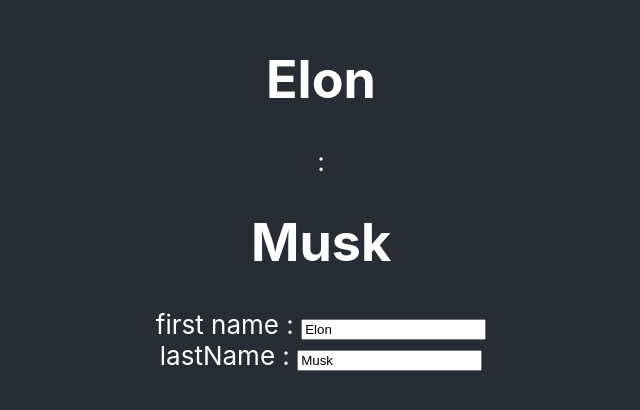
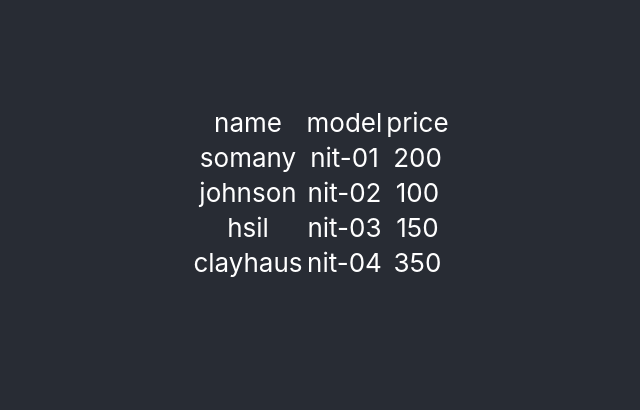
Before and after one commit to Kim-React/ReactTrnApp, a React (Create React App) app in the folder reacttrainapp/: page / in a window 1280 px wide. Shown: the part 208-618 px from the top of the page, without its empty margins (319-959 px from the left). Built offline with nearby package versions, Linux system fonts and the light colour scheme.

Commit message:
21useStateArraytilesstage1

```diff
--- a/reacttrainapp/src/App.js
+++ b/reacttrainapp/src/App.js
@@ -6,12 +6,13 @@
 import { Counter } from './Components/Counter';
 import HookCounterTwo from './Components/HookCounterTwo';
 import User from './Components/User';
+import Tilesf from './Components/Tilesf';
 
 function App() {
   return (
     <div className="App">
       <header className="App-header">
-      <User />
+      <Tilesf />
       </header>
     </div>
   );
--- /dev/null
+++ b/reacttrainapp/src/Components/Tilesf.js
@@ -0,0 +1,40 @@
+import React, { useState } from 'react'
+
+export default function Tilesf() {
+
+
+ const  initialTiles =[
+        {"name":"somany","model":"nit-01","price":200},
+        {"name":"johnson","model":"nit-02","price":100},
+        {"name":"hsil","model":"nit-03","price":150},
+        {"name":"clayhaus","model":"nit-04","price":350}
+      ]
+      const [tiles,setTiles] = useState(initialTiles);
+
+
+  return (
+    <div>
+            <table>
+                <thead>
+                    <tr>
+                        <td>name</td>
+                        <td>model</td>
+                        <td>price</td>
+                    </tr>
+                </thead>
+            {tiles.map((tile,index) => {
+
+            return (
+             <tr key={index}>
+              <td>{tile.name}</td>
+             <td>{tile.model}</td>
+             <td>{tile.price}</td>
+            </tr>)
+
+      }
+      )
+    }
+       </table>
+    </div>
+  )
+}
```
